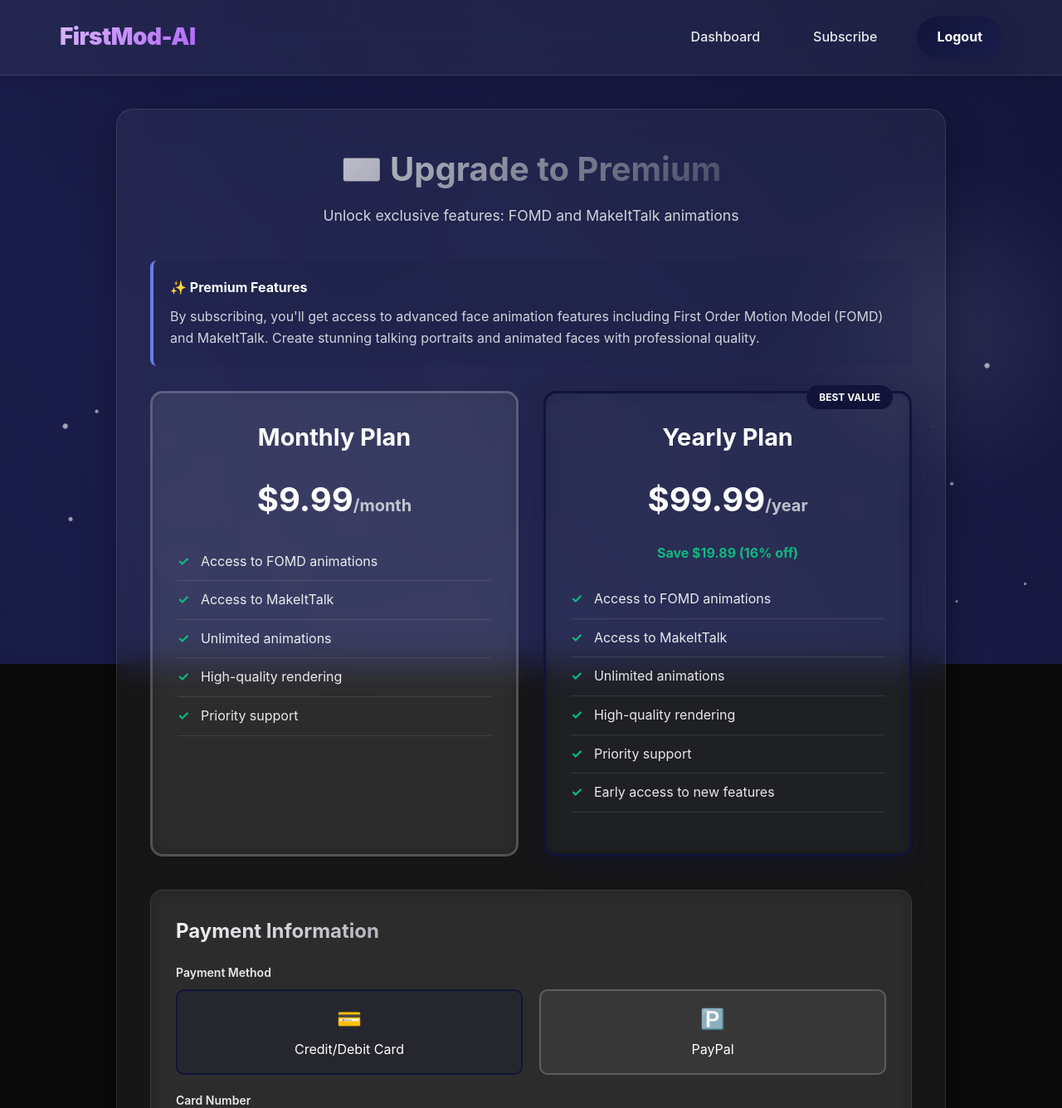
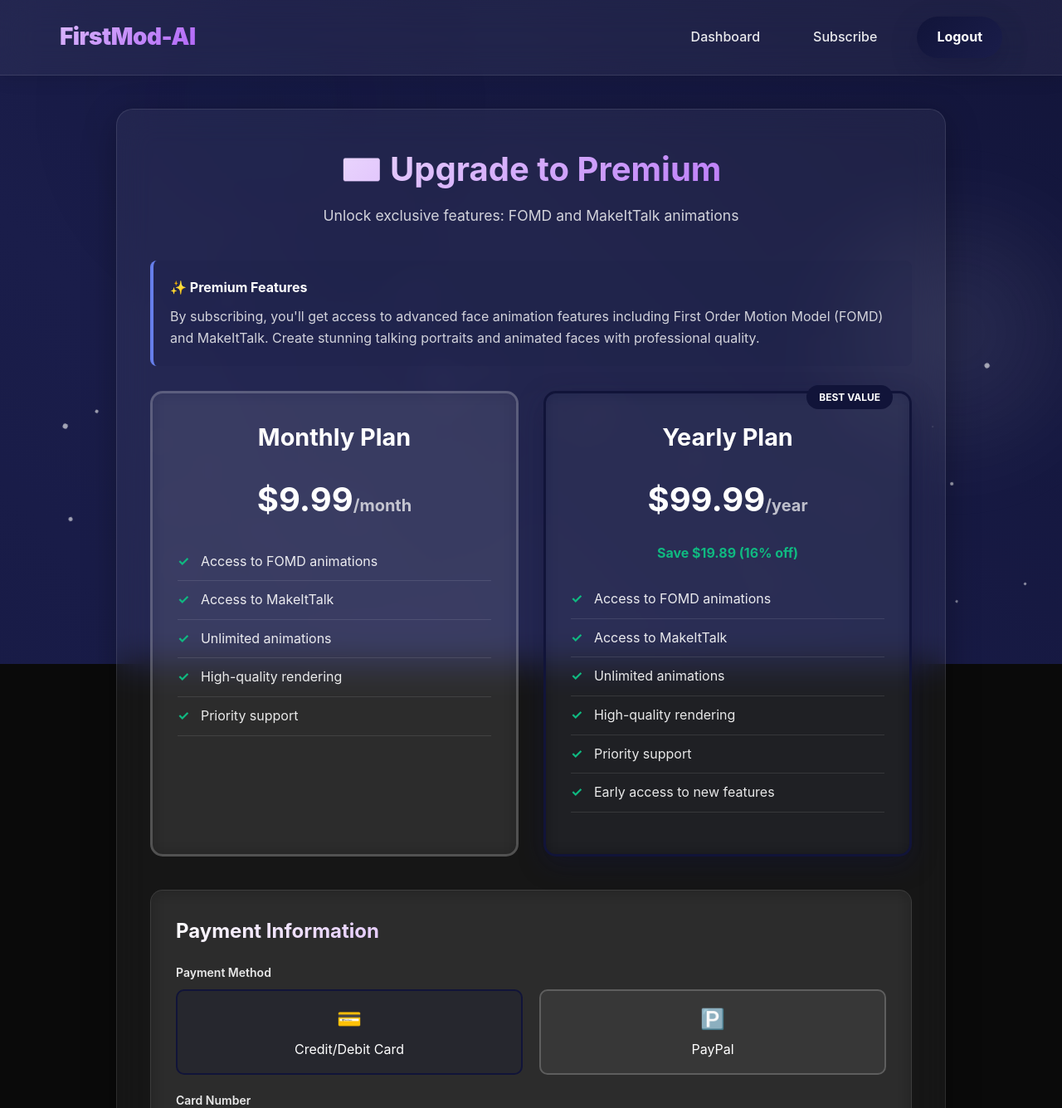
Before and after one commit to Ronnnnnnnnnnnnnn/FYP-25-S3-23, a Flask app: template templates/payment.html in a window 1280 px wide. Shown: the top 1335 px of the page at 83% size. Run offline with Flask 3, Linux system fonts and the light colour scheme; the template is opened without the code that fills it, so the values that code supplies are empty.

Commit message:
Update remaining gradients in payment.html and style.css

```diff
--- a/templates/payment.html
+++ b/templates/payment.html
@@ -30,7 +30,7 @@
       color: white;
       font-size: 2.5em;
       margin-bottom: 10px;
-      background: linear-gradient(135deg, #F8F8F9 0%, #111439 100%);
+      background: linear-gradient(135deg, #fff 0%, #a855f7 100%);
       -webkit-background-clip: text;
       -webkit-text-fill-color: transparent;
       background-clip: text;
@@ -123,7 +123,7 @@
     .payment-form-section h2 {
       color: white;
       margin-bottom: 20px;
-      background: linear-gradient(135deg, #F8F8F9 0%, #111439 100%);
+      background: linear-gradient(135deg, #fff 0%, #a855f7 100%);
       -webkit-background-clip: text;
       -webkit-text-fill-color: transparent;
       background-clip: text;
```
